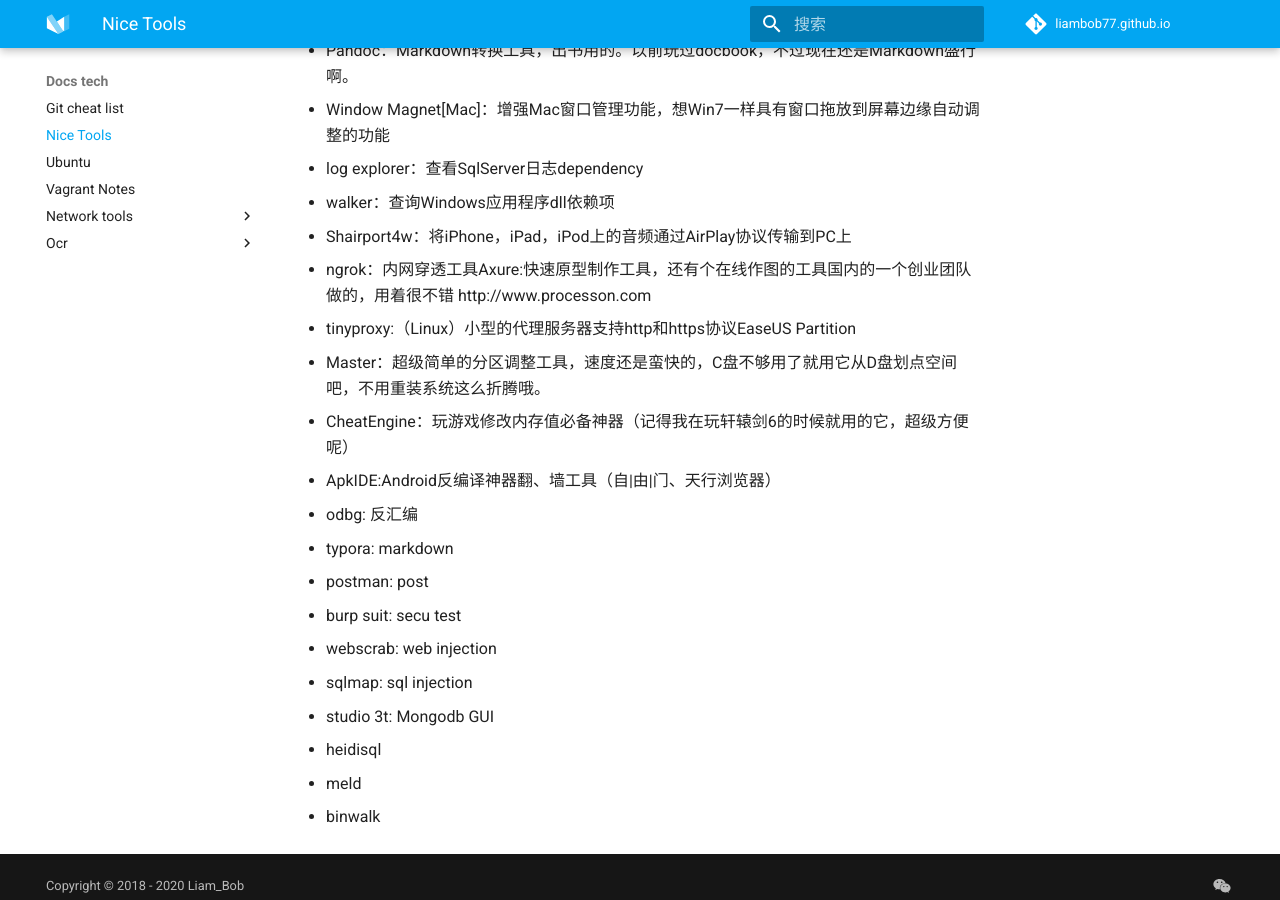
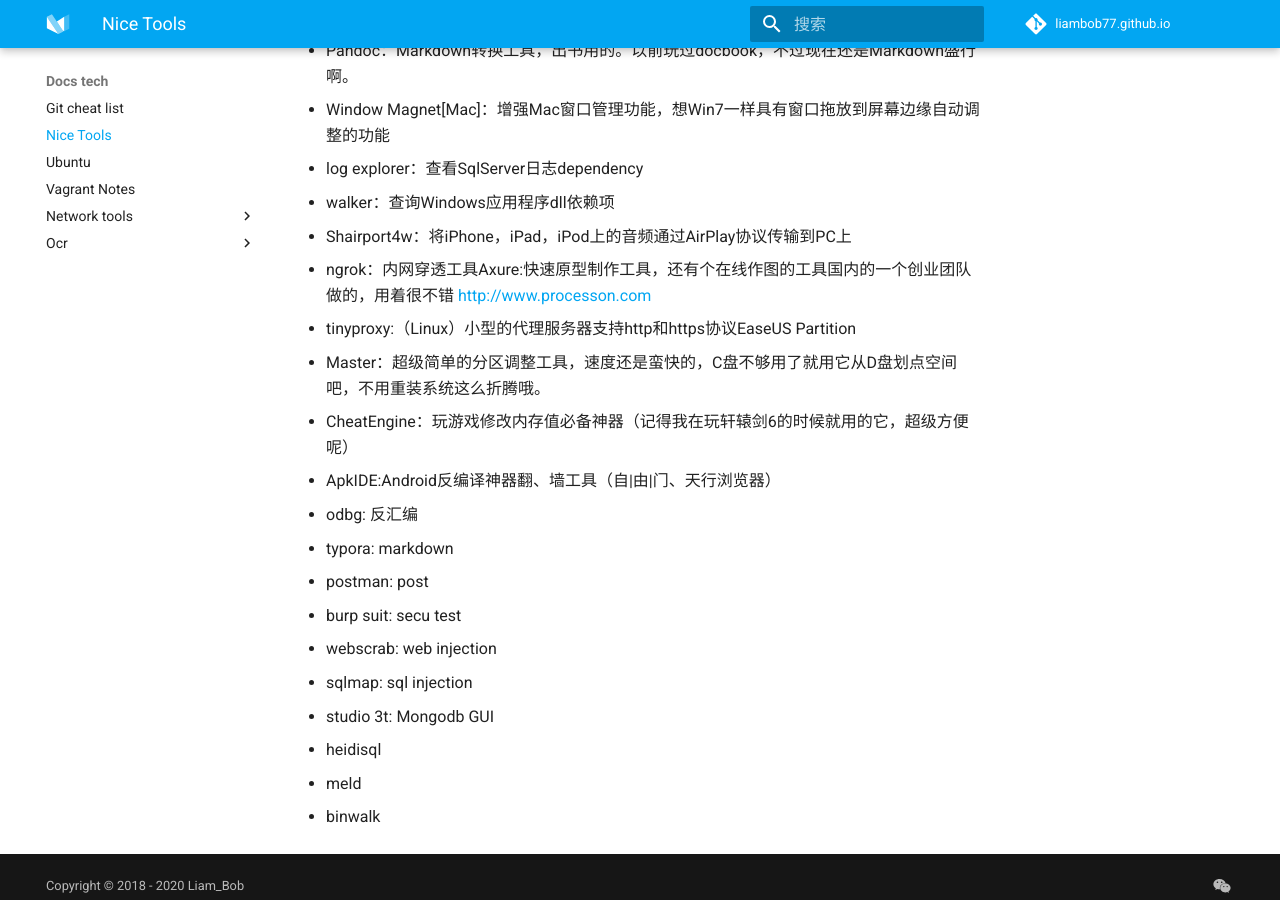
Before and after one commit to liambob77/ruihan.tech, an MkDocs documentation site: the page built from docs/docs_tech/nice_tools.md, in a window 1280 px wide and 900 px high, scrolled down 1031 px. Built offline with MkDocs 1.6.1 and Material for MkDocs 9.7.7, drawn with Linux system fonts in a browser that asks for light colours; comment, search, counter and statistics services are not loaded.

```diff
--- a/docs/docs_tech/nice_tools.md
+++ b/docs/docs_tech/nice_tools.md
@@ -27,7 +27,7 @@
 - log explorer：查看SqlServer日志dependency
 - walker：查询Windows应用程序dll依赖项
 - Shairport4w：将iPhone，iPad，iPod上的音频通过AirPlay协议传输到PC上
-- ngrok：内网穿透工具Axure:快速原型制作工具，还有个在线作图的工具国内的一个创业团队做的，用着很不错 http://www.processon.com
+- ngrok：内网穿透工具Axure:快速原型制作工具，还有个在线作图的工具国内的一个创业团队做的，用着很不错 <http://www.processon.com>
 - tinyproxy:（Linux）小型的代理服务器支持http和https协议EaseUS Partition
 - Master：超级简单的分区调整工具，速度还是蛮快的，C盘不够用了就用它从D盘划点空间吧，不用重装系统这么折腾哦。
 - CheatEngine：玩游戏修改内存值必备神器（记得我在玩轩辕剑6的时候就用的它，超级方便呢）
```
